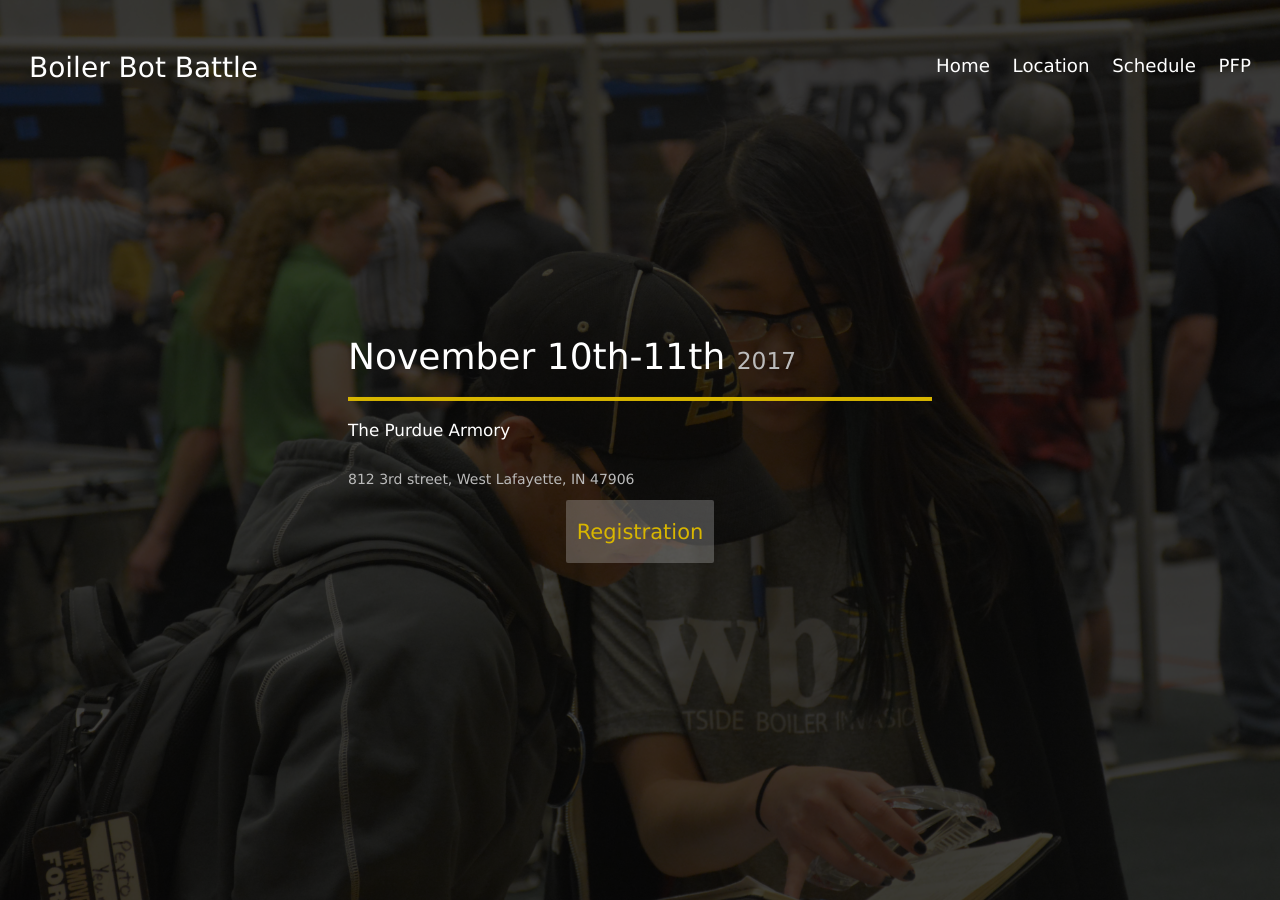
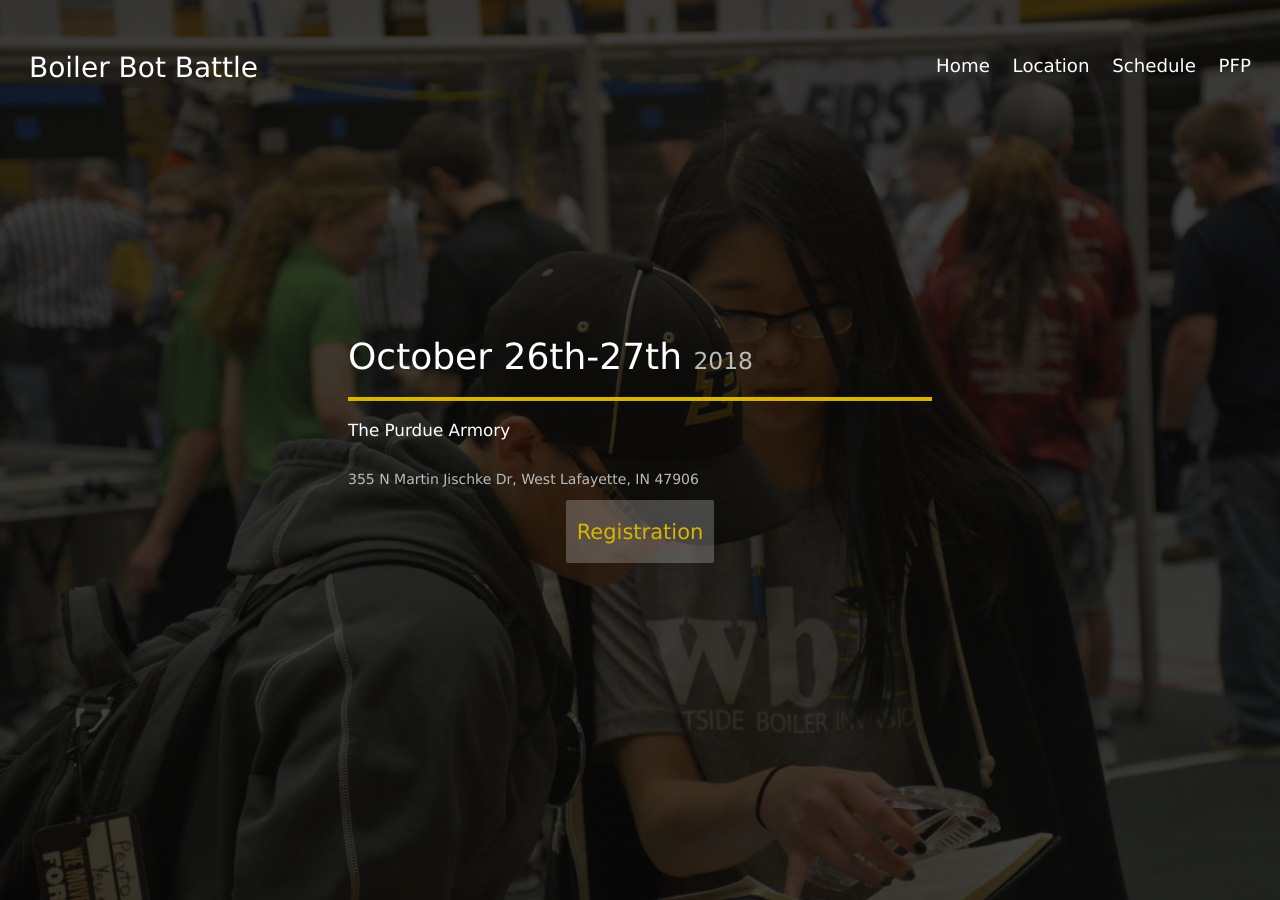
Before and after one commit to purduefirst/purduefirst.github.io, a Jekyll site: the page built from boilerbotbattle.html, in a window 1280 px wide and 900 px high. Built offline with Jekyll 4.4.1, drawn with Linux system fonts in a browser that asks for light colours; some of the changed text lies outside the part shown.

Commit message:
Update boilerbotbattle.html

```diff
--- a/boilerbotbattle.html
+++ b/boilerbotbattle.html
@@ -2,9 +2,9 @@
 layout: event-image
 image: state-2016.jpg
 title: "Boiler Bot Battle"
-event-date: "November 10th-11th"
-event-year: "2017"
-location: " 812 3rd street, West Lafayette, IN 47906"
+event-date: "October 26th-27th"
+event-year: "2018"
+location: " 355 N Martin Jischke Dr, West Lafayette, IN 47906"
 link: https://www.eventreg.purdue.edu/conf/courselisting.aspx?1=%20&master_ID=5252%20&course_area=1096%20&course_number=301%20&course_subtitle=00
 location-ntrl: "The Purdue Armory"
 contact: "boilerbotbattle@gmail.com"
@@ -35,13 +35,13 @@
             <hr class="medium-hr thin" />
         <br />
 
-        <b>Friday November 10th</b>
+        <b>Friday November 26th</b>
         <br />
         3:00-8:00pm Venue open for robot load in and practice rounds
         <br />
         6:00pm-10:00pm Team Social
         <br />
-        <b>Saturday, November 11th</b>
+        <b>Saturday, November 27th</b>
         <br />
         7:15am Doors Open
         <br />
```
